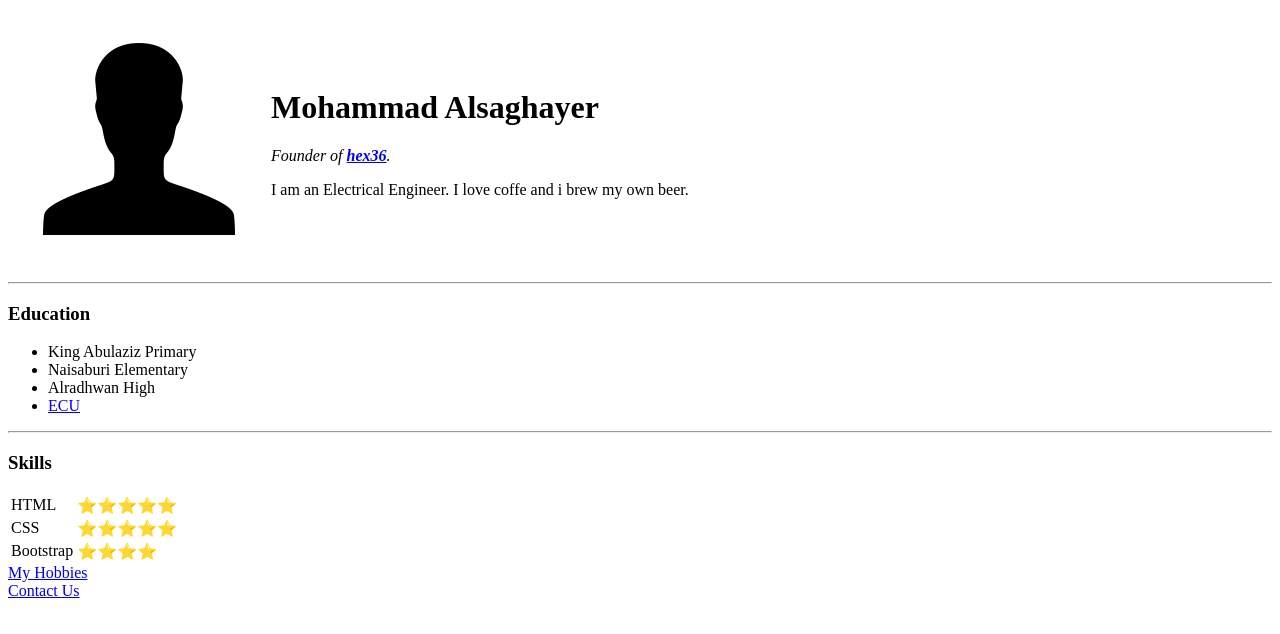
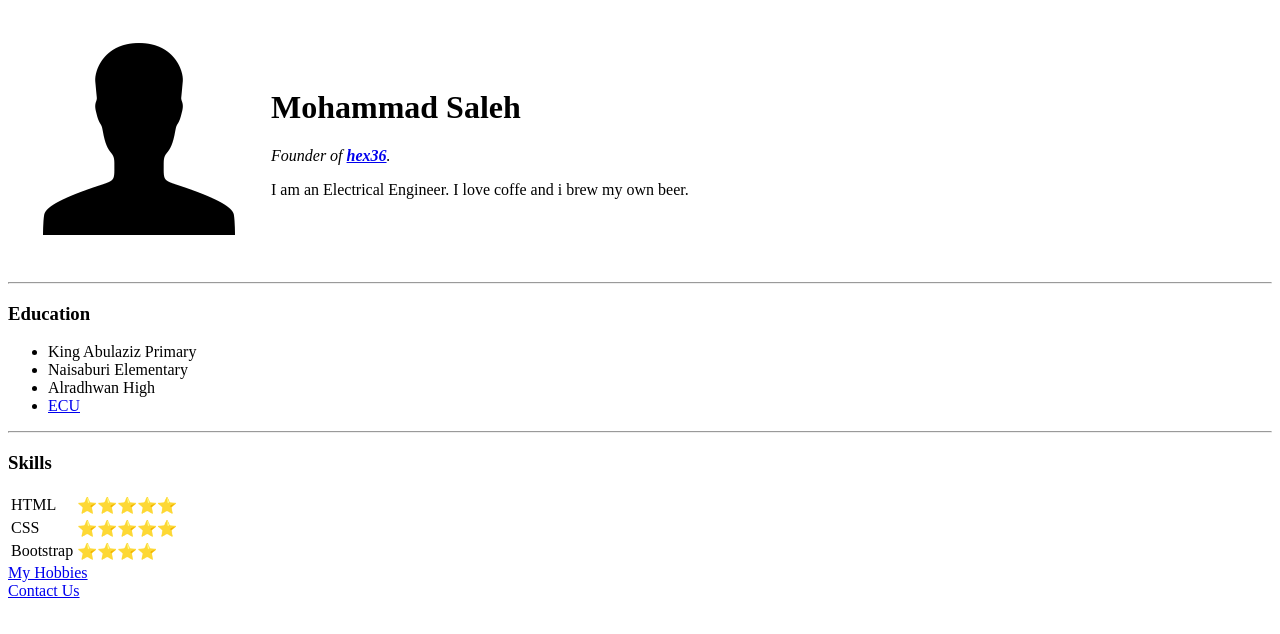
Before and after one commit to mhex36/cv, a plain HTML site: page index.html in a window 1280 px wide. Drawn offline with Linux system fonts and the light colour scheme.

Commit message:
update last name

```diff
--- a/index.html
+++ b/index.html
@@ -10,7 +10,7 @@
   <table>
     <tr>
       <td>  <img src="images/mohammad.png" alt="Mohammad Profile Picture"></td>
-      <td><h1>Mohammad Alsaghayer</h1>
+      <td><h1>Mohammad Saleh</h1>
       <p><em>Founder of <strong><a href="https://www.hex36.com">hex36</a></strong>.</em></p>
       <p>I am an Electrical Engineer. I love coffe and i brew my own beer.</p></td>
     </tr>
```
